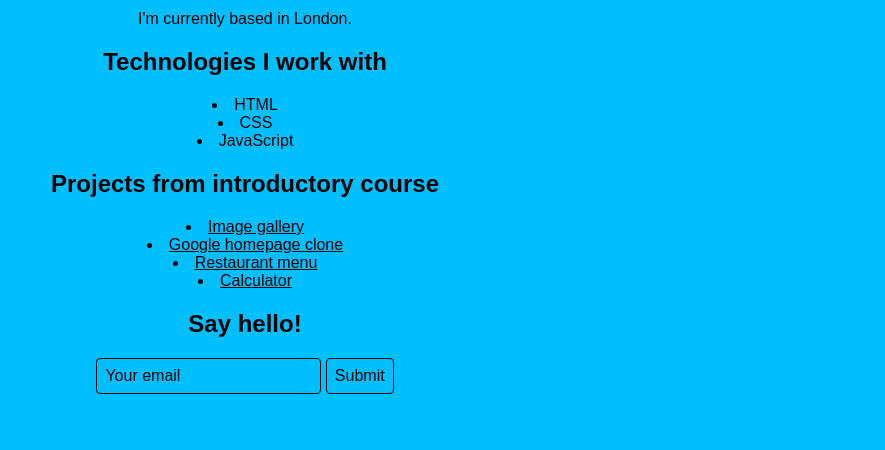
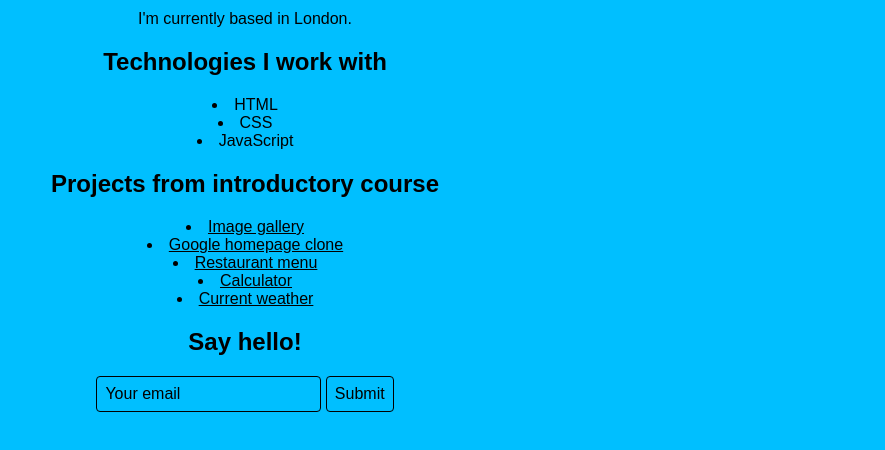
Before and after one commit to emifly/lift-portfolio, a plain HTML site: page index.html in a window 1280 px wide. Shown: the part 110-560 px from the top of the page, without its empty margins (395-1280 px from the left). Drawn offline with Linux system fonts and the light colour scheme; a web font is replaced by a local one.

Commit message:
Update index.html

```diff
--- a/index.html
+++ b/index.html
@@ -26,6 +26,7 @@
         <li><a href="google/" target="_blank">Google homepage clone</a></li>
         <li><a href="menu/" target="_blank">Restaurant menu</a></li>
         <li><a href="calculator/" target="_blank">Calculator</a></li>
+        <li><a href="weather/" target="_blank">Current weather</a></li>
     </ul>
     <h2>Say hello!</h2>
     <form id="contactForm">
```
